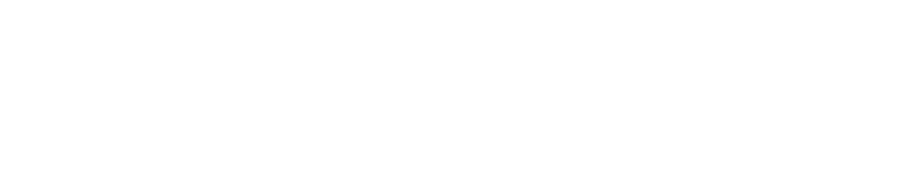
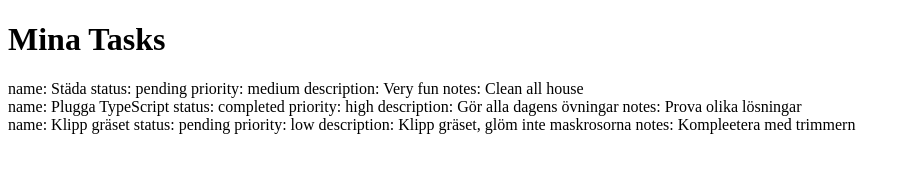
Before and after one commit to HaLund/task-tracker, a website with bundled scripts: page index.html in a window 1280 px wide. Shown: the whole page, without its empty margins (0-911 px from the left). Built offline with nearby package versions, Linux system fonts and the light colour scheme.

Commit message:
Övningar dag 7

```diff
--- a/index.html
+++ b/index.html
@@ -9,9 +9,12 @@
           <!-- <script type="module" src="./dist/Extrauppgift.js"></script> -->
            <!-- <script type="module" src="./dist/day4.js"></script>  -->
            <!-- <script type="module" src="./dist/day5-extra1.js"></script> -->
-        <script type="module" src="./dist/day6.js"></script>
+        <!-- <script type="module" src="./dist/day6.js"></script> -->
+
+        <script type="module" src="./dist/day7.js"></script>
     </head>
     <body>
-
+         <h1 id="title">Task Tracker</h1>
+    <div id="app"></div>
     </body>
 </html>
--- /dev/null
+++ b/src/day7.ts
@@ -0,0 +1,102 @@
+const app = document.querySelector("#app");
+
+type Task = {
+    name: string;
+    status: "pending" | "completed";
+    priority: "low" | "medium" | "high";
+    description?: string;
+    notes?: string;
+};
+
+const tasks:Task[]=[];
+
+enum taskStatusType
+{
+    pending = "pending",
+    completed = "completed"
+}
+
+enum taskPriorities
+{
+    low = "low",
+    medium = "medium",
+    high = "high"
+}
+
+const taskOne: Task =
+{
+    name: "Städa",
+    status: taskStatusType.pending,
+    priority: taskPriorities.medium,
+    description: "Very fun",
+    notes: "Clean all house",
+}
+
+const taskTwo: Task =
+{
+    name: "Plugga TypeScript",
+    status: taskStatusType.completed,
+    priority: taskPriorities.high,
+    description: "Gör alla dagens övningar",
+    notes: "Prova olika lösningar"
+}
+
+const taskThree: Task =
+{
+    name: "Klipp gräset",
+    status: taskStatusType.pending,
+    priority: taskPriorities.low,
+    description: "Klipp gräset, glöm inte maskrosorna",
+    notes: "Kompleetera med trimmern"
+}
+
+function addTask(task: Task): void
+{
+    tasks.push(task);
+}
+
+function showTasks(): void
+{
+    tasks.forEach(task => {
+        //console.log(`name: ${task.name} status: ${task.status} priority: ${task.priority} description: ${task.description} notes: ${task.notes}`);
+        const app = document.getElementById("app");
+
+        if (app) {
+            app.innerHTML = "name: ${task.name} status: ${task.status} priority: ${task.priority} description: ${task.description} notes: ${task.notes}";
+            app.innerHTML ="testar";
+        }
+    });
+}
+
+addTask(taskOne);
+addTask(taskTwo);
+addTask(taskThree);
+showTasks();
+
+const title = document.querySelector("#title") as HTMLHeadingElement;
+title.textContent = "Mina Tasks";
+
+//const app = document.querySelector("#app");
+
+function renderTasks(): void
+{
+    if (!app) return;
+
+    app.innerHTML = "";
+    tasks.forEach(task => {
+        //lägger till genom innerHtml:
+        //app.innerHTML = `name: ${task.name} status: ${task.status} priority: ${task.priority} description: ${task.description} notes: ${task.notes}`;
+
+        //testar appendChild:
+        // const newDiv = document.createElement("div");
+        // newDiv.innerHTML = `name: ${task.name} status: ${task.status} priority: ${task.priority} description: ${task.description} notes: ${task.notes}`;
+        // app.appendChild(newDiv);
+
+        const newDiv = document.createElement("div");
+        newDiv.textContent = `name: ${task.name} status: ${task.status} priority: ${task.priority} description: ${task.description} notes: ${task.notes}`;
+        app.appendChild(newDiv);
+
+    });
+}
+
+renderTasks();
```
